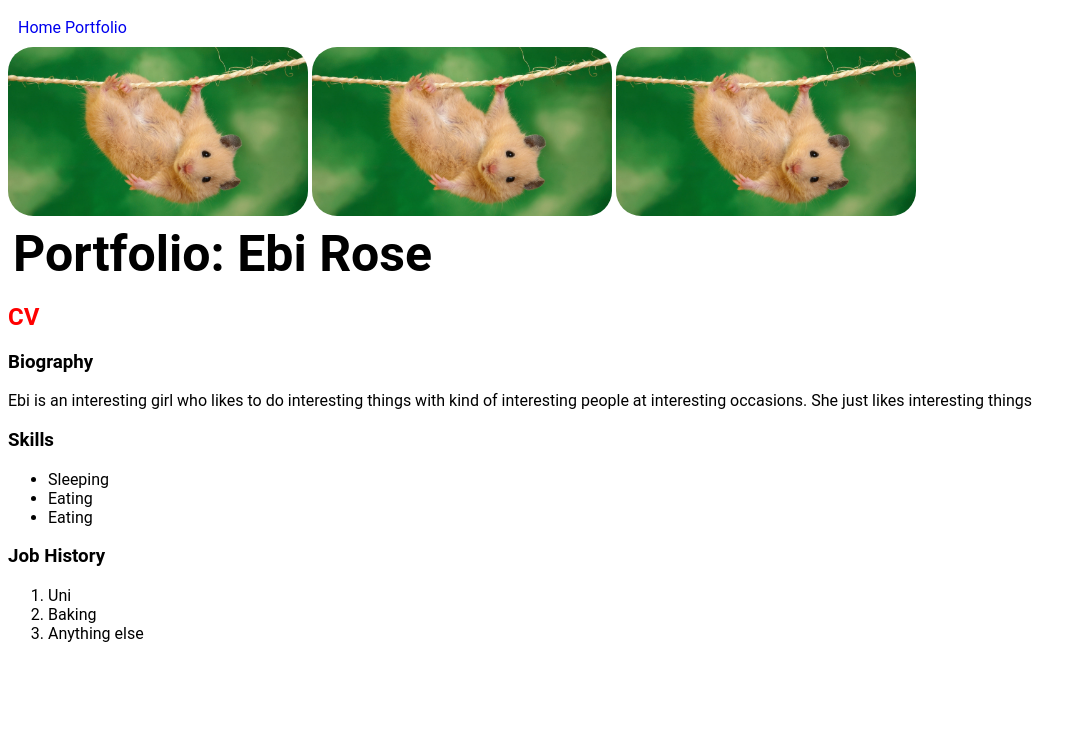
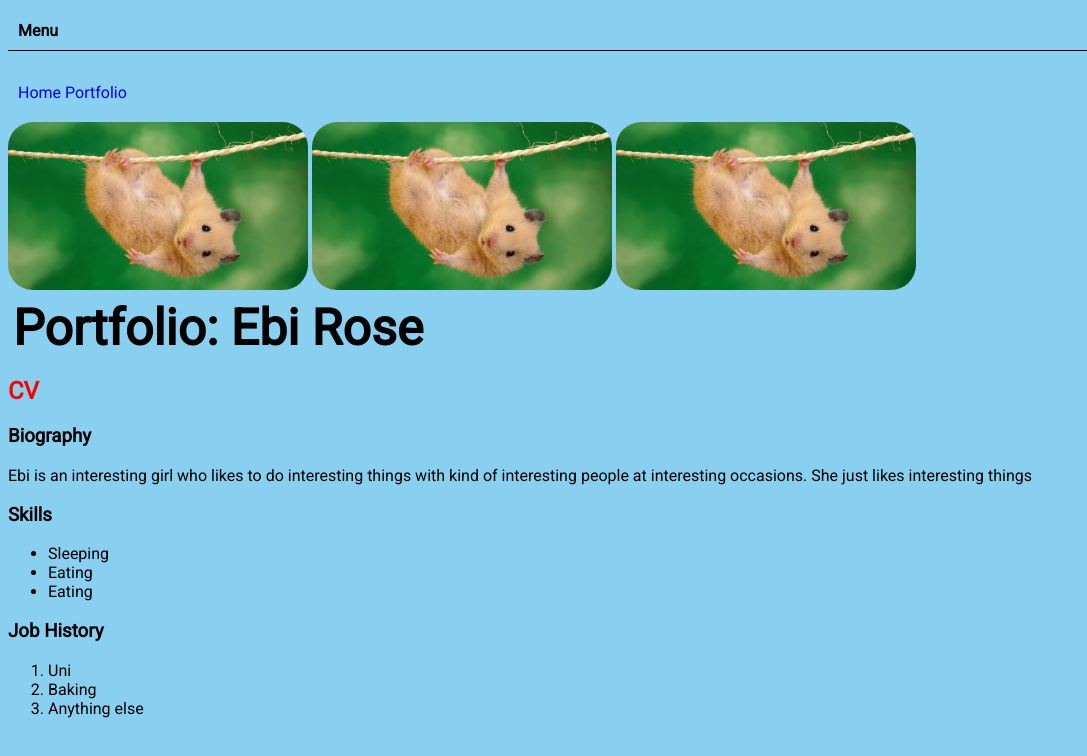
Before and after one commit to Ebi-Rose/portfolio, a plain HTML site: page index.html in a window 1280 px wide. Shown: the whole page, without its empty margins (0-1087 px from the left). Drawn offline with Linux system fonts and the light colour scheme.

Commit message:
Third commit 27/06

```diff
--- a/css/index.css
+++ b/css/index.css
@@ -6,22 +6,29 @@ h2{
 	color: red;
 
 }
+body{
+	padding-left: 0px;
+	margin-bottom: 10px;
+	font-family:'Roboto',sans-serif;
+	background-color: #89cff0;
+}
 .rounded{
 	border-radius: 25px;
-	border: 2px white;
 }
 nav a{
 	text-decoration:none;
+
+}
+a:hover{
+	color:red;
 }
 nav{
-	padding-right: 10px;
-	padding-top: 10px;
-	padding-right: 10px;
+	padding: 10px;
 	padding-left: 10px;
 	margin-bottom: 10px;
 }
-body{
-	padding-left: 0px;
-	margin-bottom: 10px;
-	font-family:'Roboto',serif;
+#navigation{
+	border-bottom: 1px solid black ;
+	padding-left: 10px;
+	padding-bottom: 10px;
 }
--- a/index.html
+++ b/index.html
@@ -5,8 +5,11 @@
 			Ebi Akhilomen
 		</title>
 		<link rel="stylesheet" type="text/css" href="css/index.css">
+		<link href='https://fonts.googleapis.com/css?family=Roboto' rel='stylesheet'>
+
 	</head>
 	<body>
+		<h4 id="navigation">Menu</h4>
 		<nav>
 			<a href="index.html">Home</a>
 			<a href="portfolio.html">Portfolio</a>
```
Also changed, not shown: portfolio.html (+2 -1 lines).
